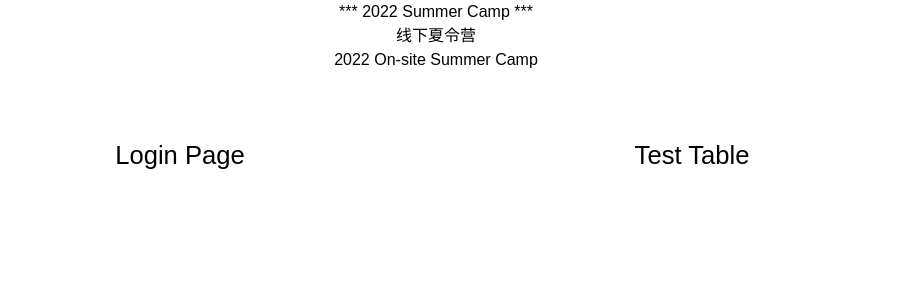
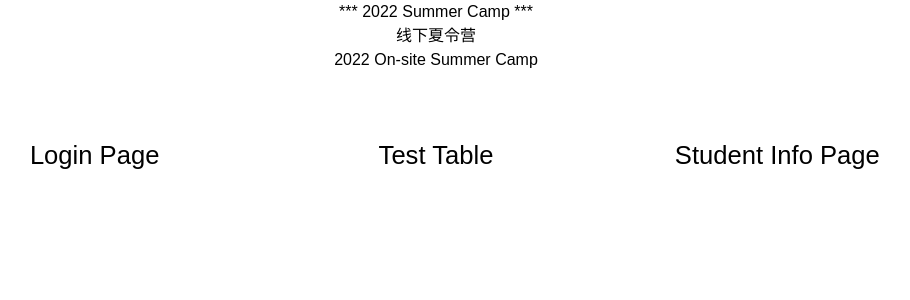
Before and after one commit to ShawnLi96/RoboEdu-Website, a React (Create React App) app: page /Home in a window 1280 px wide. Shown: the top 300 px of the page, without its empty margins (204-1114 px from the left). Built offline with nearby package versions, Linux system fonts and the light colour scheme.

Commit message:
Created StudentInfoPage

```diff
--- a/src/App.js
+++ b/src/App.js
@@ -4,6 +4,7 @@ import Landing from './components/Landing'
 import NewUserForm from './components/loginpage/NewUserForm'
 import LoginPage from './components/loginpage/LoginPage'
 import Home from './components/registration/Home'
+import StudentInfoPage from './components/studentInfoPage/StudentInfoPage'
 import { HashRouter as Router,Routes, Route} from 'react-router-dom';
 import React from 'react'
 export default function App() {
@@ -18,6 +19,7 @@ export default function App() {
             <Route exact path='/NewUserForm' element={<NewUserForm/>}></Route>
             <Route exact path='/LoginPage' element={<LoginPage/>}></Route>
             <Route exact path= '/Home' element={<Home/>}></Route>
+            <Route exact path= '/StudentInfoPage' element={<StudentInfoPage/>}></Route>
 
           </Routes>
         </Container>
--- a/src/components/Landing.js
+++ b/src/components/Landing.js
@@ -17,6 +17,7 @@ export default function Landing() {
       <FlexContainer>
         <Button href='/#/LoginPage' focus = {navFocus} setFocus = {setNavFocus}> Login Page </Button>
         <Button href='/#/Home' focus = {navFocus} setFocus = {setNavFocus}> Test Table </Button>
+        <Button href='/#/StudentInfoPage' focus = {navFocus} setFocus = {setNavFocus}> Student Info Page </Button>
 
       </FlexContainer>
     </Container>
--- /dev/null
+++ b/src/components/studentInfoPage/StudentInfoHeader.js
@@ -0,0 +1,15 @@
+import React from "react";
+import styled from "styled-components";
+import { Container } from "react-bootstrap";
+
+export default function StudentInfoHeader() {
+    const Container = styled.div`
+      position: relative;
+    `
+
+    return(
+        <Container>
+            <h1>Students Information</h1>
+        </Container>
+    );
+}
--- /dev/null
+++ b/src/components/studentInfoPage/StudentInfoPage.js
@@ -0,0 +1,20 @@
+import React, { useState } from 'react';
+import styled from 'styled-components';
+import { devices } from '../../data/devices';
+
+// components
+import StudentInfoHeader from './StudentInfoHeader'
+import StudentInfoTable from './StudentInfoTable'
+
+export default function StudentInfoPage(){
+    const Container = styled.div`
+      position: relative;
+    `
+
+    return(
+        <Container>
+            <StudentInfoHeader/>
+            <StudentInfoTable/>
+        </Container>
+    );
+}
--- /dev/null
+++ b/src/components/studentInfoPage/StudentInfoTable.js
@@ -0,0 +1,86 @@
+import React, { useEffect, useState } from "react";
+import styled from "styled-components";
+import { devices } from "../../data/devices";
+
+export default function SelectTimePage() {
+  const tableStyle = {
+    color: "black",
+    width: "1000px",
+  };
+
+  const tableHeaderStyle = {
+    backgroundColor: "#04aa6d",
+    color: "white",
+  };
+
+  return (
+    <Container>
+      <button>New Registration</button>
+
+      <table style={tableStyle}>
+        <tr>
+          <th style={tableHeaderStyle}>Time</th>
+          <th style={tableHeaderStyle}>Summary</th>
+          <th style={tableHeaderStyle}>Select</th>
+        </tr>
+        <tr>
+          <td>Week 1</td>
+          <td>Program 1</td>
+          <td></td>
+        </tr>
+        <tr>
+          <td>Week 2</td>
+          <td>Program 2</td>
+          <td></td>
+        </tr>
+        <tr>
+          <td>Week 3</td>
+          <td>Program 3</td>
+          <td></td>
+        </tr>
+      </table>
+
+      <button>Next</button>
+      <button>Back</button>
+    </Container>
+  );
+}
+
+const Button = styled.a`
+  margin: auto;
+  border-style: solid;
+  border-color: black;
+  width: 20vw;
+  cursor: pointer;
+  text-align: center;
+  color: ${(props) => (props.active ? "#EDD662" : "#FFFFFF")};
+  background-color: ${(props) => (props.active ? "#1E108A" : "#000000")};
+  @media ${devices.mobile} {
+    font-size: 20px;
+  }
+
+  @media ${devices.tablet} {
+    font-size: 30px;
+    margin-top: 2vh;
+  }
+
+  @media ${devices.laptop} {
+    font-size: 30px;
+  }
+
+  @media ${devices.laptopL} {
+    font-size: 40px;
+  }
+`;
+
+const Container = styled.div`
+  display: flex;
+  margin: auto;
+  @media ${devices.mobile} {
+    width: 80vw;
+  }
+
+  @media ${devices.laptop} {
+    width: 60vw;
+  }
+`;
```
